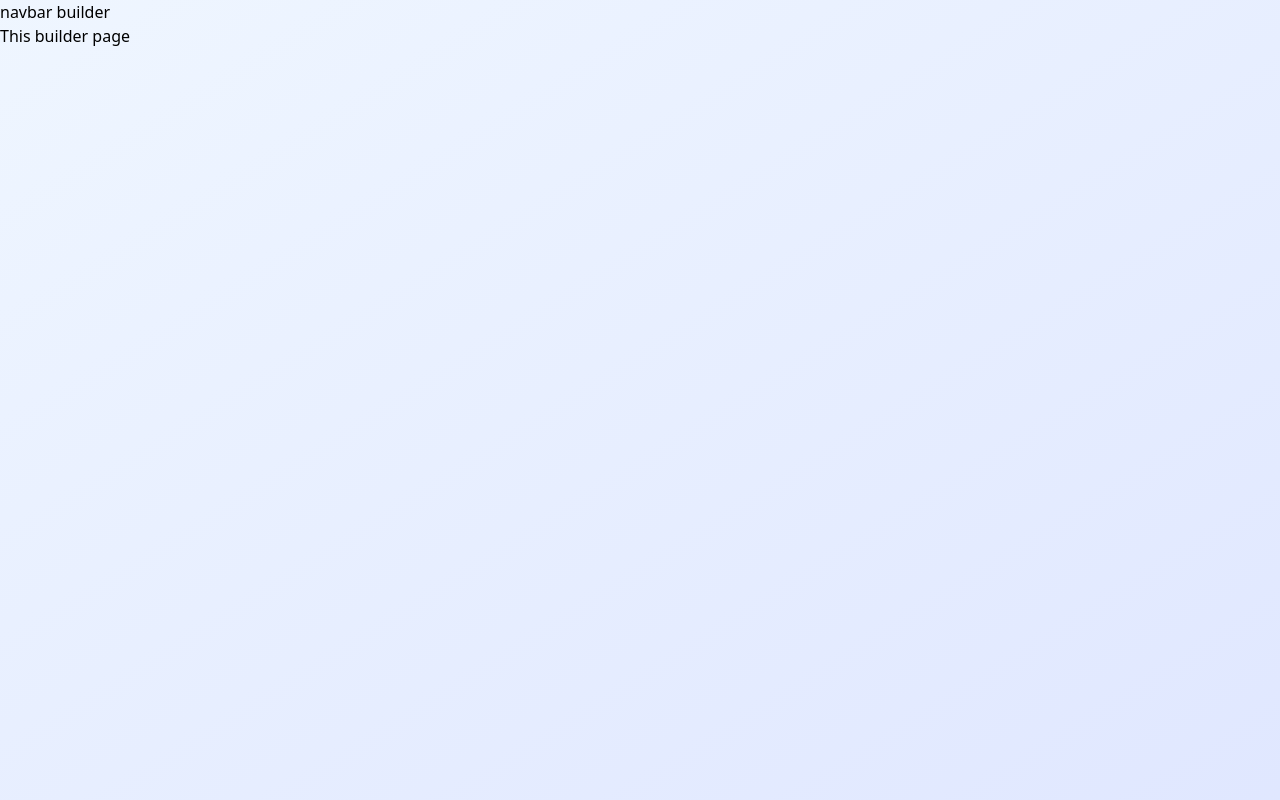
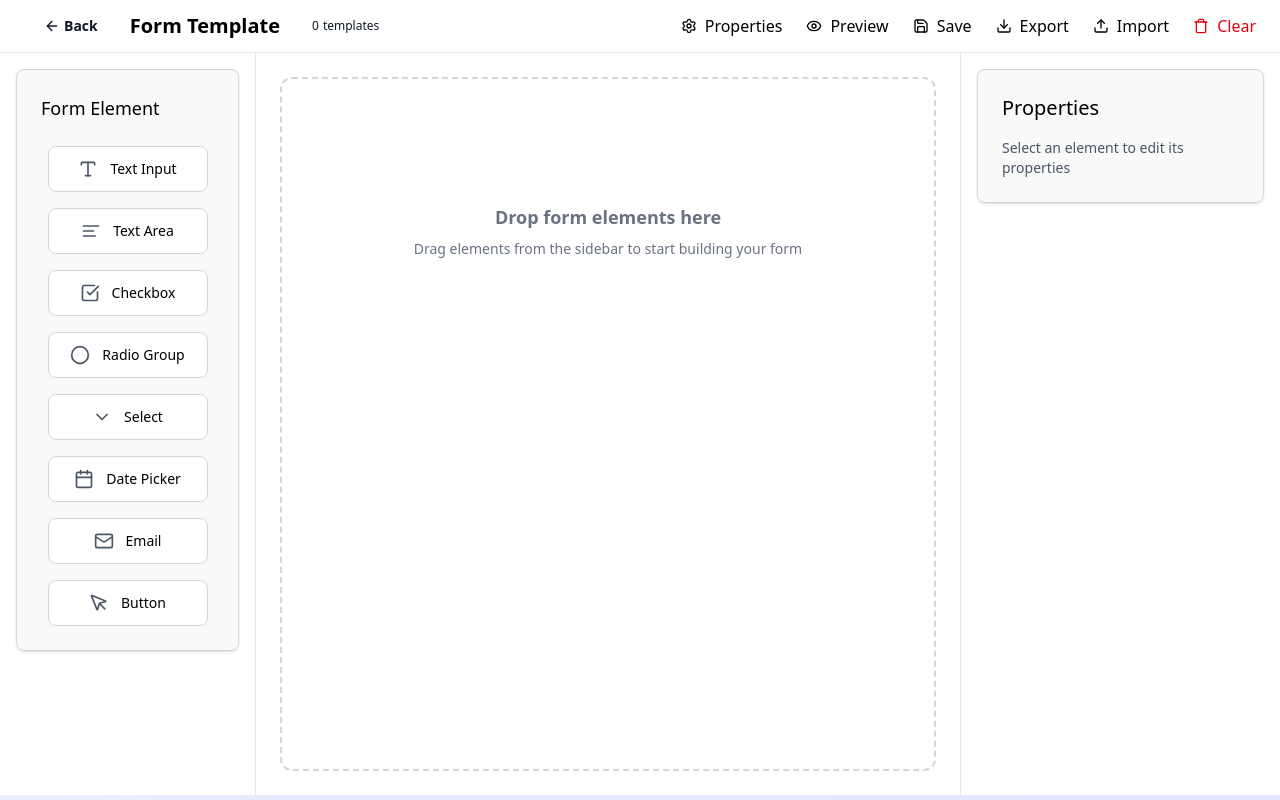
Before and after one commit to mandouro-22/form-builder-app, a React (Vite) app: page /building in a window 1280 px wide. Built offline with nearby package versions, Linux system fonts and the light colour scheme.

Commit message:
Implemented builder page

```diff
--- /dev/null
+++ b/src/routes/building/_Component/navbar.tsx
@@ -0,0 +1,86 @@
+import { Link } from "@tanstack/react-router";
+import {
+  ArrowLeft,
+  DownloadIcon,
+  EyeIcon,
+  SaveIcon,
+  SettingsIcon,
+  TrashIcon,
+  UploadIcon,
+} from "lucide-react";
+
+interface Props {
+  templateLength: number;
+}
+
+const setting = [
+  {
+    id: 1,
+    name: "Properties",
+    icon: <SettingsIcon className="size-4" />,
+  },
+  {
+    id: 2,
+    name: "Preview",
+    icon: <EyeIcon className="size-4" />,
+  },
+  {
+    id: 3,
+    name: "Save",
+    icon: <SaveIcon className="size-4" />,
+  },
+  {
+    id: 4,
+    name: "Export",
+    icon: <DownloadIcon className="size-4" />,
+  },
+  {
+    id: 5,
+    name: "Import",
+    icon: <UploadIcon className="size-4" />,
+  },
+  {
+    id: 6,
+    name: "Clear",
+    icon: <TrashIcon className="size-4" />,
+  },
+];
+
+export default function Navbar({ templateLength = 0 }: Props) {
+  return (
+    <nav className="bg-white shadow-sm flex items-center flex-1 w-full border-b border-gray-200">
+      <div className="w-full px-6 py-2 flex items-center justify-between">
+        <div className="flex items-center gap-x-2 md:gap-x-4">
+          <Link
+            to="/"
+            className="btn hidden text-sm bg-transparent hover:bg-gray-100 text-gray-900 font-semibold sm:flex items-center">
+            <ArrowLeft className="h-4" />
+            <span>Back</span>
+          </Link>
+
+          <div className="mr-4">
+            <h1 className="font-semibold text-xl">Form Template</h1>
+          </div>
+
+          <div className="hidden sm:flex items-center gap-1 text-xs text-gray-900 font-medium">
+            <span>{templateLength}</span>
+            <p>templates</p>
+          </div>
+        </div>
+
+        <div className="flex items-center gap-6">
+          {setting.map((item) => (
+            <div
+              key={item.id}
+              className={`flex items-center gap-2 ${
+                item.id === 6 ? "text-red-600 font-medium" : null
+              }`}>
+              {item.icon}
+              <h4 className="text-base ">{item.name}</h4>
+            </div>
+          ))}
+        </div>
+      </div>
+    </nav>
+  );
+}
--- a/src/routes/building/builder.tsx
+++ b/src/routes/building/builder.tsx
@@ -1,5 +1,26 @@
 import { createRoute } from "@tanstack/react-router";
 import { BuildingLayout } from "./layout";
+import {
+  Type,
+  AlignLeft,
+  CheckSquare,
+  Circle,
+  ChevronDown,
+  Calendar,
+  Mail,
+  MousePointer,
+} from "lucide-react";
+
+const formElements = [
+  { id: "input", label: "Text Input", icon: Type },
+  { id: "textarea", label: "Text Area", icon: AlignLeft },
+  { id: "checkbox", label: "Checkbox", icon: CheckSquare },
+  { id: "radio", label: "Radio Group", icon: Circle },
+  { id: "select", label: "Select", icon: ChevronDown },
+  { id: "date", label: "Date Picker", icon: Calendar },
+  { id: "email", label: "Email", icon: Mail },
+  { id: "button", label: "Button", icon: MousePointer },
+];
 
 export const Building = createRoute({
   getParentRoute: () => BuildingLayout,
@@ -8,5 +29,46 @@ export const Building = createRoute({
 });
 
 function Page() {
-  return <div>This builder page</div>;
+  return (
+    <div className="bg-white" style={{ height: "calc(100vh - 58px)" }}>
+      <div className="flex items-center h-full">
+        <div className="w-64 border-r border-gray-200 h-full p-4">
+          <div className="rounded-lg border border-gray-300 shadow p-6 bg-gray-100/50">
+            <div className="mb-6">
+              <h1 className="text-lg text-start font-medium">Form Element</h1>
+            </div>
+
+            <ul className="flex flex-col items-center gap-y-4">
+              {formElements.map((item) => (
+                <li
+                  key={item.id}
+                  className="w-40 mx-auto flex items-center justify-center gap-3 p-3 bg-white border border-gray-300 rounded-lg cursor-grab hover:shadow-md transition-shadow">
+                  <item.icon className="h-5 w-5 text-gray-600" />
+                  <p className="text-sm font-medium">{item.label}</p>
+                </li>
+              ))}
+            </ul>
+          </div>
+        </div>
+        <div className="flex-1 h-full p-6 overflow-auto">
+          <div className="border-2 border-dashed border-gray-300 min-h-full overflow-auto p-6 rounded-xl">
+            <div className="flex items-center flex-col justify-center gap-y-2 h-64 text-gray-500">
+              <h1 className="font-semibold text-lg">Drop form elements here</h1>
+              <p className="text-sm">
+                Drag elements from the sidebar to start building your form
+              </p>
+            </div>
+          </div>
+        </div>
+        <div className="w-80 border-l border-gray-200 h-full p-4">
+          <div className="rounded-lg border border-gray-300 shadow p-6 flex flex-col gap-y-4 bg-gray-100/50">
+            <h1 className="font-medium text-xl">Properties</h1>
+            <p className="text-sm text-gray-600">
+              Select an element to edit its properties
+            </p>
+          </div>
+        </div>
+      </div>
+    </div>
+  );
 }
--- a/src/routes/building/layout.tsx
+++ b/src/routes/building/layout.tsx
@@ -1,12 +1,13 @@
 import { createRoute, Outlet } from "@tanstack/react-router";
 import { Root } from "../__root";
+import Navbar from "./_Component/navbar";
 
 export const BuildingLayout = createRoute({
   getParentRoute: () => Root,
   path: "/building",
   component: () => (
     <>
-      <div>navbar builder</div>
+      <Navbar templateLength={0} />
       <Outlet />
     </>
   ),
--- a/src/routes/template/template.tsx
+++ b/src/routes/template/template.tsx
@@ -60,7 +60,7 @@ function Page() {
 
   return (
     <div
-      className="!bg-white py-12 px-4"
+      className="bg-white py-12 px-4"
       style={{ height: "calc(100vh - 58px)" }}>
       <div className="container mx-auto">
         <div className="relative max-w-md">
```
